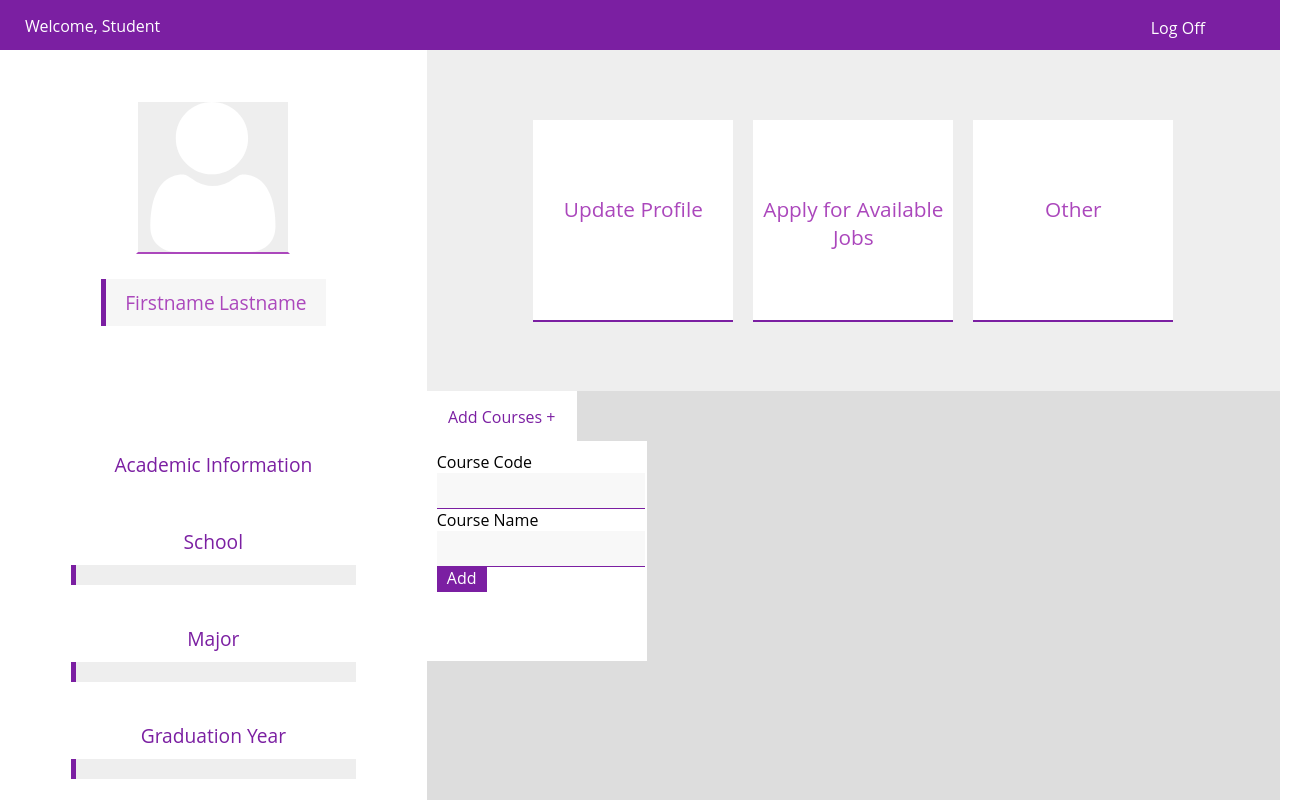
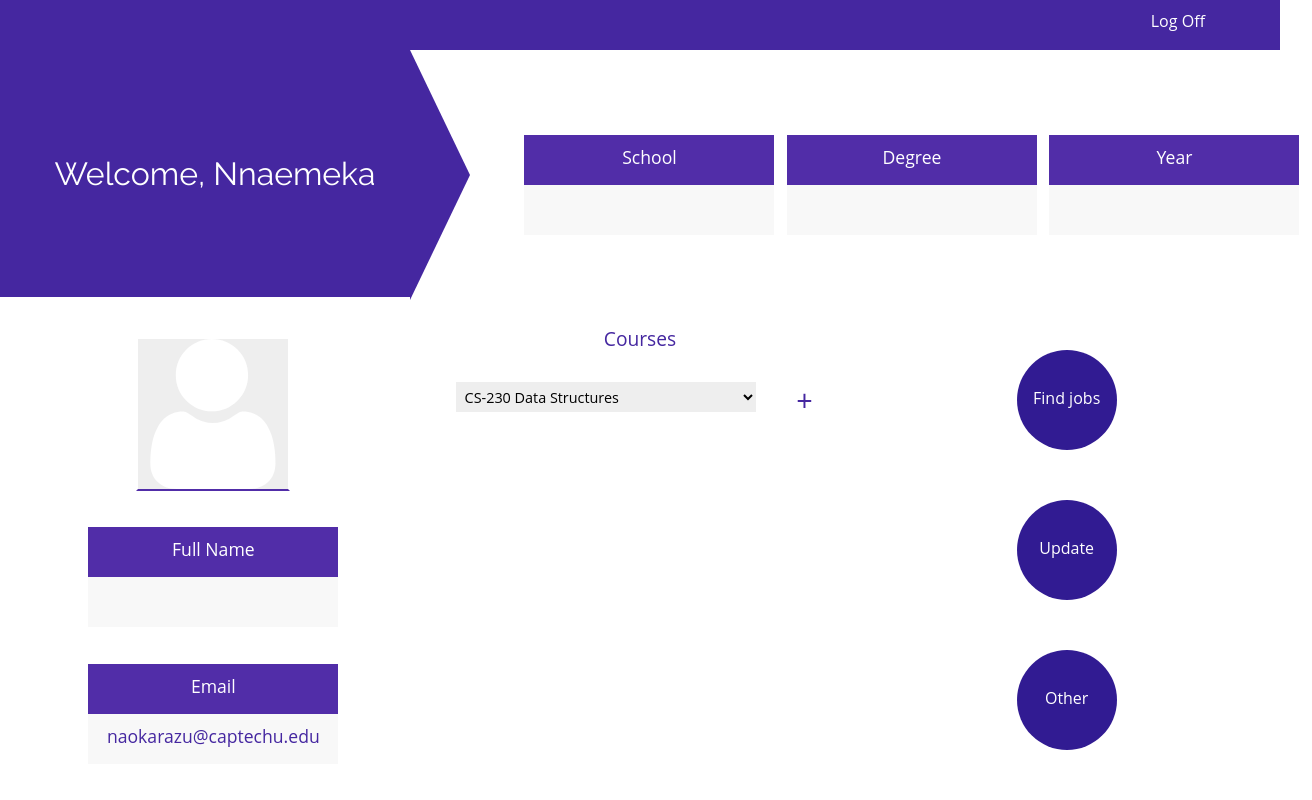
Before and after one commit to nnokarazu12/EmployerNetworkProject, a plain HTML site: page FrontEnd/EmployerDatabase_Network/student_profile.html in a window 1280 px wide. Shown: the whole page, 1312 px wide, since content can reach past the window. Drawn offline with Linux system fonts and the light colour scheme.

Commit message:
Added FrontEnd Design Changes

```diff
--- a/BackEnd/Index.js
+++ b/BackEnd/Index.js
@@ -13,7 +13,7 @@ const app = express();
 const http = require('http');
 const https = require('https');
 const port = 28015;
-//HI
+
 app.listen(port, () => {
     console.log(`WebAPI app listening on port ${port}!`);
     Users.ReadData();
--- a/FrontEnd/EmployerDatabase_Network/index.css
+++ b/FrontEnd/EmployerDatabase_Network/index.css
@@ -3,14 +3,18 @@
     padding: 0;
     font-family: 'Open Sans', sans-serif;
 }
+
 :root {
-    --main-color: #7B1FA2;
-    --main-color-light: #AB47BC;
+    --main-color: #4527A0;
+    --main-color-light: #512DA8;
+    --main-color-dark: #311B92;
 }
+
 body {
     background: white;
     overflow-x: hidden;
 }
+
 #title-container {
     float: left;
     background: linear-gradient(to bottom, var(--main-color), var(--main-color-light));
@@ -18,6 +22,7 @@ body {
     height: 100vh;
     color: white;
 }
+
 #title {
     width: 300px;
     font-size: 4em;
@@ -27,6 +32,7 @@ body {
     margin: auto;
     font-family: 'Raleway', sans-serif;
 }
+
 #description {
     position: relative;
     top: 200px;
@@ -35,6 +41,7 @@ body {
     text-align: left;
     margin: auto;
 }
+
 #title-icon-container {
     width: 100px;
     height: 100px;
@@ -42,16 +49,19 @@ body {
     top: 200px;
     left: 450px;
 }
+
 #title-icon-container img {
     width: 100%;
     height: 100%;
 }
+
 #form-container {
     float: left;
     width: 60%;
     height: 100vh;
     background: white;
 }
+
 .form {
     position: relative;
     top: 0px;
@@ -62,6 +72,7 @@ body {
     text-align: center;
     float: left;
 }
+
 .input-field {
     border: none;
     height: 35px;
@@ -71,6 +82,7 @@ body {
     border-left: 5px solid var(--main-color);
     font-size: 1.05em;
 }
+
 select {
     border: none;
     background: #eee;
@@ -79,6 +91,7 @@ select {
     font-size: .9em;
     padding-left: 5px;
 }
+
 #form-view {
     margin: auto;
     overflow: hidden;
@@ -87,6 +100,7 @@ select {
     position: relative;
     top: 50px;
 }
+
 #form-slider {
     width: 210%;
     height: auto;
@@ -94,26 +108,32 @@ select {
     left: 0px;
     transition: all 0.3s ease 0s;
 }
+
 .form-head {
     width: 100%;
     height: 50px;
     border-bottom: 1px solid var(--main-color);
 }
+
 .form-head p {
     position: relative;
     top: 10px;
     font-size: 1.3em;
     color: var(--main-color);
 }
+
 .form-body {
     height: auto;
 }
+
 #login-form {
     height: 400px;
 }
+
 #signup-form {
     height: 675px;
 }
+
 .form-button {
     border: none;
     width: 150px;
@@ -125,16 +145,19 @@ select {
     cursor: pointer;
     transition: all .2s ease;
 }
+
 .form-button:hover {
     background: white;
     border: 1px solid var(--main-color);
     color: var(--main-color);
 }
+
 .form-pointer {
     color: var(--main-color);
     text-align: center;
     cursor: pointer;
 }
+
 #footer {
     position: absolute;
     top: calc(100vh - 100px);
@@ -143,6 +166,7 @@ select {
     background: #eee;
     text-align: center;
 }
+
 #footer p {
     color: black;
     position: relative;
@@ -150,42 +174,88 @@ select {
     font-size: 1rem;
 }
 
-/* Registration_success.html styles*/
-#success-banner {
-    width: 100%;
-    height: 50px;
-    text-align: center;
-    background: #2E7D32;
-}
-#success-banner p {
-    font-family: 'Open Sans', sans-serif;
-    color: white;
-    position: relative;
-    top: 15px;
-}
 .banner {
     width: 100%;
     height: 50px;
     background: var(--main-color);
     color: white;
 }
-#welcome {
+
+#welcome-container {
+    position: absolute;
+    width: 400px;
+    height: 35.92%;
+    top: 0px;
+    left: 0px;
+    background: var(--main-color);
+    padding: 5px;
+    z-index: -1;
+}
+
+#welcome-container p, #welcome-container span {
+    position: relative;
     color: white;
-    position: relative;
-    width: 200px;
-    top: 15px;
-    left: 25px;
-    display: block;
+    font-size: 2rem;
+    font-family: 'Raleway', sans-serif;
 }
+
+#welcome-container p {
+    top: 150px;
+    left: 10px;
+}
+
+#welcome-extension {
+    position: absolute;
+    top: 50px;
+    left: 410px;
+    width: 0;
+    height: 0;
+    border-top: 15.7vh solid transparent;
+    border-bottom: 15.7vh solid transparent;
+    border-left: 60px solid var(--main-color);
+}
+
 .sign-off {
     float: right;
-    color: white;
     position: relative;
     left: -75px;
-    top: -5px;
+    top: 10px;
     cursor: pointer;
 }
 
+#academic-info-container {
+    position: relative;
+    top: 85px;
+    left: 40%;
+    width: 800px;
+    height: 100px;
+    display: flex;
+    justify-content: space-evenly;
+}
+
+.info-box {
+    width: 250px;
+    height: 100px;
+    text-align: center;
+    font-size: 1.1em;
+}
+
+.info-head {
+    width: 100%;
+    height: 50px;
+    background: var(--main-color-light);
+    color: white;
+    box-sizing: border-box;
+    padding: 10px;
+}
+
+.info-body {
+    width: 240px;
+    height: 30px;
+    color: var(--main-color);
+    padding: 10px 5px;
+    background: #eee6;
+}
 /* Student Profile styles*/
 .button {
     width: 150px;
@@ -197,74 +267,58 @@ select {
     box-sizing: border-box;
     color: var(--main-color);
 }
+
 #grid {
     display: grid;
     height: calc(100vh - 50px);
-    grid-template-columns: 1fr 2fr;
+    grid-template-columns: 1fr 1fr 1fr;
+    grid-template-rows: 1fr 2fr;
 }
-.grid-item:nth-child(2) {
-    background: #eee;
+
+.grid-item {
+    align-items: center;
 }
-.grid-item:nth-child(3) {
-    background: #ddd;
+
+#grid-item-2 {
+    display: flex;
+    flex-direction: column;
+    justify-content: space-evenly;
 }
+
+#grid-item-3 {
+    display: flex;
+    flex-direction: column;
+    justify-content: flex-start;
+}
+
+#grid-item-4 {
+    display: flex;
+    flex-direction: column;
+    justify-content: space-evenly;
+}
+
 .grid-item:nth-child(1) {
-    grid-row: 1 / span 2;
-    background: #fff;
+    grid-column: 1 / span 3;
     text-align: center;
+    background: white;
+    z-index: -1;
 }
+
 #profile-photo-container {
     position: relative;
-    top: 50px;
+    top: 0px;
     width: 150px;
     height: 150px;
     background: #eee;
     border: 2px solid white;
-    margin: auto;
     border-bottom: 2px solid var(--main-color-light);
 }
+
 #profile-photo-container img {
     width: 100%;
     height: 100%;
 }
-#student-name-container {
-    width: 200px;
-    margin: auto;
-    text-align: center;
-    position: relative;
-    top: 75px;
-    padding: 10px;
-    border-left: 5px solid var(--main-color);
-    background: #eee8;
-}
-#student-name-container p {
-    color: var(--main-color-light);
-    font-size: 1.2em;
-    display: inline-block;
-}
-#education-header {
-    position: relative;
-    top: 200px;
-    font-size: 1.2em;
-}
-#school-head {
-    top: 250px;
-}
-#school-name {
-    top: 260px;
-}
-#degree-head {
-    top: 300px;
-}
-#degree-name {
-    top: 310px;
-}
-#grad-year-head {
-    top: 350px;
-}
-#grad-year {
-    top: 360px;
-}
+
 #menu {
     display: grid;
     grid-template-columns: 200px 200px 200px;
@@ -272,6 +326,7 @@ select {
     justify-content: center;
     align-content: center;
 }
+
 #menu div {
     background: white;
     height: 200px;
@@ -280,29 +335,24 @@ select {
     cursor: pointer;
     border-bottom: 2px solid var(--main-color);
 }
+
 #menu div:hover {
     transform: scale(1.1);
 }
+
 #menu div p {
     position: relative;
     top: 75px;
     font-size: 1.3em;
     color: var(--main-color-light);
 }
-.prof-header {
+
+#course-options {
     position: relative;
-    color: var(--main-color);
-    text-align: center;
-    font-size: 1.2em;
+    width: 300px;
+    outline: none;
 }
-.prof-content {
-    position: relative;
-    width: 250px;
-    background: #eee;
-    border-left: 5px solid var(--main-color);
-    padding: 10px 10px 10px 20px;
-    margin: auto;
-}
+
 .course-tab {
     box-sizing: border-box;
     width: 300px;
@@ -312,26 +362,42 @@ select {
     background: var(--main-color-light);
     color: white;
 }
-#course-data-box {
-    padding: 10px;
+
+#add-course-button {
+    position: relative;
+    width: 40px;
+    height: 40px;
     background: white;
-    width: 200px;
-    height: 200px;
-    display: block;
+    color: var(--main-color);
+    text-align: center;
+    cursor: pointer;
+    font-size: 1.8em;
+    box-sizing: border-box;
+    padding-top: 3px;
+    transition: all .3s;
 }
-#course-data-box input {
-    height: 35px;
-    border: none;
-    border-bottom: 1px solid var(--main-color);
-    font-size: 1em;
-    background: #eee6;
-}
-#add-course-button {
-    width: 50px;
-    height: 25px;
+
+#add-course-button:hover {
     background: var(--main-color);
     color: white;
+}
+
+.bubble {
+    width: 100px;
+    height: 100px;
+    background: var(--main-color-dark);
+    color: white;
+    border-radius: 50%;
+    cursor: pointer;
     text-align: center;
+    box-sizing: border-box;
+    padding-top: 37px;
+    transition: all .3s;
+}
+
+.bubble:hover {
+    transform: scale(1.1);
+    background: var(--main-color-light);
 }
 /*Edit Profile styles*/
 #edit-form-container {
@@ -341,6 +407,7 @@ select {
     height: 500px;
     margin: auto;
 }
+
 #edit-form-head {
     width: 100%;
     height: 50px;
@@ -349,15 +416,18 @@ select {
     text-align: center;
     margin-bottom: 15px;
 }
+
 #edit-form-head p {
     position: relative;
     top: 15px;
 }
+
 #edit-form-body {
     width: 100%;
     height: 250px;
     text-align: center;
 }
+
 #edit-form-body .input-field {
     width: 250px;
 }
@@ -368,9 +438,10 @@ select {
     grid-template-columns: 1fr 2fr;
     grid-template-rows: calc(100vh - 50px);
 }
+
 #grid-2 div {
+}
 
-}
 #grid-2-container-1 {
     background: var(--main-color-light);
 }
--- a/FrontEnd/EmployerDatabase_Network/student_profile.html
+++ b/FrontEnd/EmployerDatabase_Network/student_profile.html
@@ -4,32 +4,55 @@
     <meta charset="utf-8" />
     <title>Profile</title>
     <link href="index.css" rel="stylesheet" />
+    <link href="https://fonts.googleapis.com/css2?family=Raleway&display=swap" rel="stylesheet">
     <script src="libraries/handle_account.js"></script>
     <script src="scripts.js"></script>
 </head>
 <body>
 <div class="banner">
-        <p id="welcome">Welcome, <span id="student-name">Student</span></p>
     <p class="sign-off" onclick="location.href='index.html'">Log Off</p>
 </div>
 <div id="grid">
     <div class="grid-item">
-            <div id="profile-photo-container">
-                <img src="images/user.svg"/>
+        <div id="welcome-container">
+            <p>Welcome, <span id="student-name">Nnaemeka</span></p>
         </div>
-            <div id="student-name-container"><p id="firstname-text">Firstname</p> <p id="lastname-text">Lastname</p></div>
+        <div id="welcome-extension"></div>
+        <!--Academic Info-->
+        <div id="academic-info-container">
+            <div class="info-box">
+                <div class="info-head">School</div>
+                <div class="info-body" id="school-name"></div>
+            </div>
+            <div class="info-box">
+                <div class="info-head">Degree</div>
+                <div class="info-body" id="degree-name"></div>
+            </div>
+            <div class="info-box">
+                <div class="info-head">Year</div>
+                <div class="info-body" id="grad-year"></div>
+            </div>
+        </div>
+        <!--
         <div class="prof-header" id="education-header"><p>Academic Information</p></div>
-            <div class="prof-header"id="school-head">School</div>
         <div class="prof-content" id="school-name"></div>
-            <div class="prof-header" id="degree-head">Major</div>
         <div class="prof-content" id="degree-name"></div>
-            <div class="prof-header" id="grad-year-head">Graduation Year</div>
-            <div class="prof-content" id="grad-year"></div>
-            <!--<div class="info-header"><p>Academic Status</p></div>-->
-            <div class="info-"></div>
+        <div class="prof-content" id="grad-year"></div>-->
 
     </div>
-        <div class="grid-item" id="menu">
+    <div class="grid-item" id="grid-item-2">
+        <div id="profile-photo-container">
+            <img src="images/user.svg" />
+        </div>
+        <div class="info-box">
+            <div class="info-head">Full Name</div>
+            <div class="info-body"><p id="firstname-text" style="display: inline-block"></p> <p id="lastname-text" style="display: inline-block"></p></div>
+        </div>
+        <div class="info-box">
+            <div class="info-head">Email</div>
+            <div class="info-body">naokarazu@captechu.edu</div>
+        </div>
+        <!--
         <div onclick="location.href = 'edit_profile.html'">
             <p>Update Profile</p>
         </div>
@@ -37,19 +60,27 @@
             <p>Apply for Available Jobs</p>
         </div>
 
-            <div><p>Other</p></div>
+        <div><p>Other</p></div>-->
 
     </div>
-        <div class="grid-item" id="grid-item-2">
-            <div class="button" onclick="toggleCourseTab()">Add Courses +</div>
+    <div class="grid-item" id="grid-item-3">
+        <p style="position: relative; top: 25px; color: var(--main-color); font-size: 1.2em;">Courses</p>
+        <!--Course Options List-->
+        <div style="width: 100%; position: relative; top: 50px; display: flex; justify-content: space-evenly; align-items: center;">
+            <select id="course-options">
+                <option value="CS-230">CS-230 Data Structures</option>
+                <option value="CS-230">CS-230 Data Structures</option>
+                <option value="CS-230">CS-230 Data Structures</option>
+                <option value="CS-230">CS-230 Data Structures</option>
+            </select>
+            <div id="add-course-button" onclick=" Profile_AddNewCourse(document.getElementById('course-code-box').value)">+</div>
+        </div>
         <!--<div class="course-tab">Java</div>-->
-            <div id="course-data-box">
-                <label for="course-code-box">Course Code</label>
-                <input id="course-code-box"/>
-                <label for="course-name-box">Course Name</label>
-                <input id="course-name-box"/>
-                <div id="add-course-button" onclick=" Profile_AddNewCourse(document.getElementById('course-code-box').value)">Add</div>
     </div>
+    <div class="grid-item" id="grid-item-4">
+        <div class="bubble">Find jobs</div>
+        <div class="bubble" onclick="location.href = 'edit_profile.html'">Update</div>
+        <div class="bubble">Other</div>
     </div>
 </div>
 <script>
```
Also changed, not shown: BackEnd/AllData.json (+1 -1 lines), BackEnd/EmployerData.json (+1 -1 lines). Lines whose indentation alone changed are shown as unchanged.
